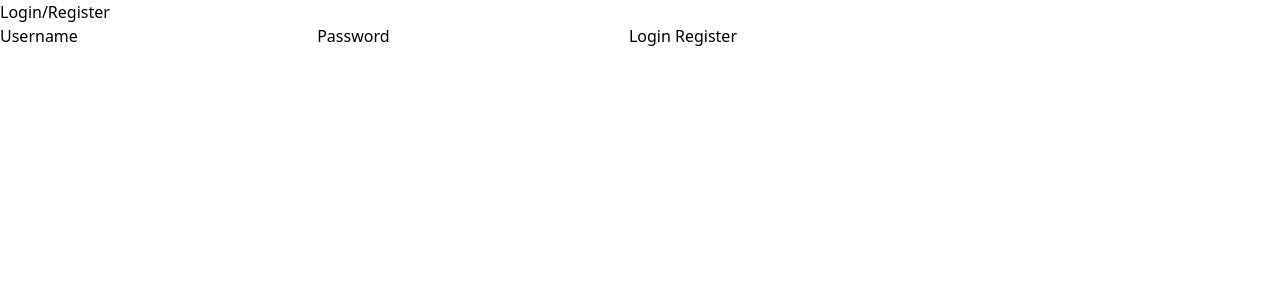
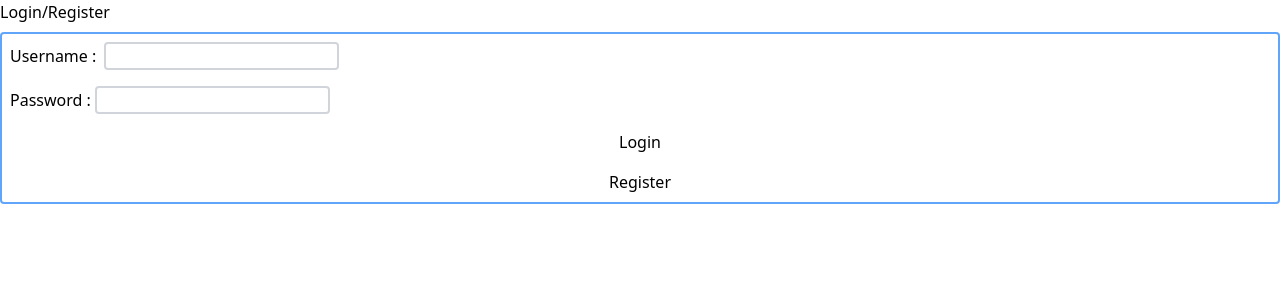
Before and after one commit to heygwangjin/hirehair, a SvelteKit app: page /demo/lucia/login in a window 1280 px wide. Shown: the top 300 px of the page. Built offline with nearby package versions, Linux system fonts and the light colour scheme; no server answers.

Commit message:
style: Add style in login

```diff
--- a/src/routes/demo/lucia/login/+page.svelte
+++ b/src/routes/demo/lucia/login/+page.svelte
@@ -6,14 +6,19 @@
 </script>
 
 <h1>Login/Register</h1>
-<form method="post" action="?/login" use:enhance>
-	<label>
-		Username
-		<input name="username" />
+<form
+	method="post"
+	action="?/login"
+	use:enhance
+	class="mt-2 flex flex-col gap-4 rounded border-2 border-blue-400 p-2"
+>
+	<label class="flex items-center gap-2">
+		Username :
+		<input name="username" class="rounded border-2 border-gray-300" />
 	</label>
 	<label>
-		Password
-		<input type="password" name="password" />
+		Password :
+		<input type="password" name="password" class="rounded border-2 border-gray-300" />
 	</label>
 	<button>Login</button>
 	<button formaction="?/register">Register</button>
```
